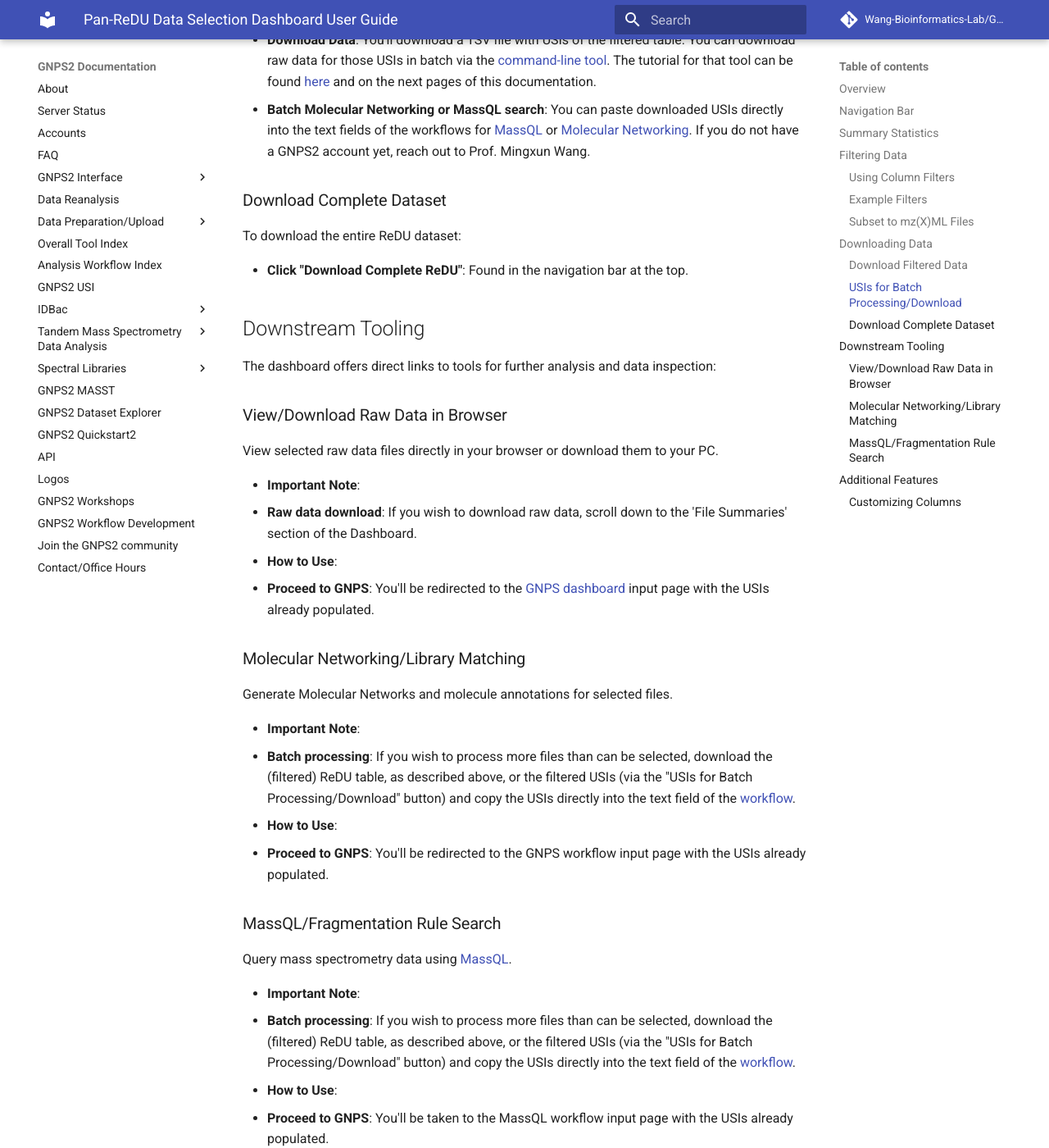
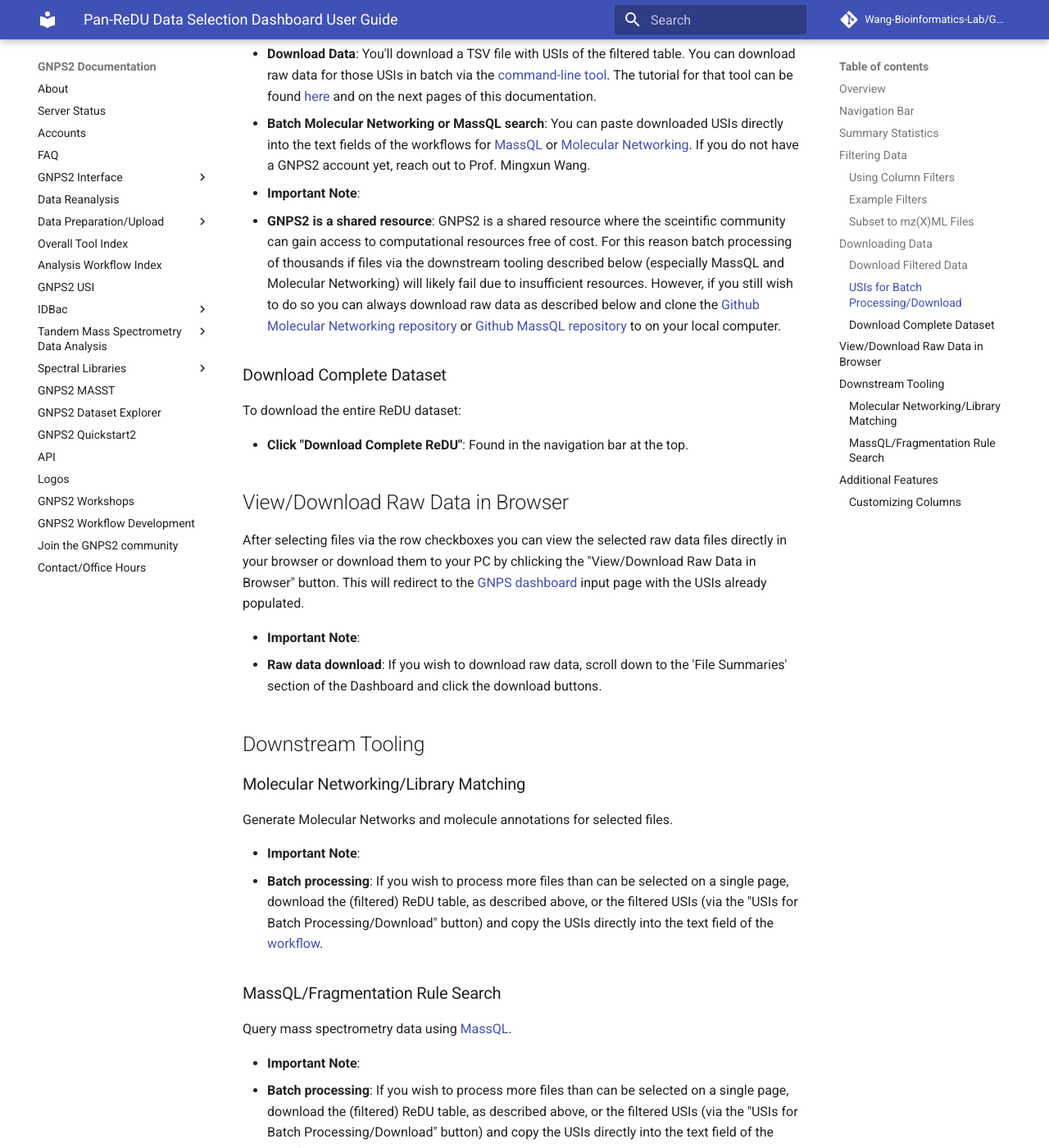
Before and after one commit to Wang-Bioinformatics-Lab/GNPS2_Documentation, an MkDocs documentation site: the page built from docs/ReDU_Dataselection_dashboard.md, in a window 1280 px wide and 1400 px high, scrolled down 3398 px. Shown: the whole window at 82% size. Built offline with MkDocs 1.6.1 and Material for MkDocs 9.7.7, drawn with Linux system fonts in a browser that asks for light colours; comment, search, counter and statistics services are not loaded; some of the changed text lies outside the part shown.

```diff
--- a/docs/ReDU_Dataselection_dashboard.md
+++ b/docs/ReDU_Dataselection_dashboard.md
@@ -1,6 +1,7 @@
 # Pan-ReDU Data Selection Dashboard User Guide
 
 Welcome to the **Pan-ReDU Dashboard**! This guide will help you navigate the [dashboard](https://redu.gnps2.org/selection/), filter data, download datasets, and utilize downstream tools for your metabolomics research.
+
 
 ## Overview
 
@@ -12,6 +13,7 @@ The **Pan-ReDU Dashboard** is a comprehensive platform that aggregates metadata
 
 By consolidating this data, the dashboard provides a unified interface for exploring and analyzing metabolomics datasets.
 
+
 ## Navigation Bar
 
 At the top of the dashboard, you'll find the navigation bar, which includes:
@@ -20,6 +22,7 @@ At the top of the dashboard, you'll find the navigation bar, which includes:
 - **Contribute Your Data**: Link to [submission page](https://deposit.redu.gnps2.org/) for your own metadata.
 - **Pan-ReDU Dashboard - Documentation**: Access detailed documentation about the dashboard.
 - **Download Complete Pan-ReDU**: Download the entire Pan-ReDU dataset.
+
 
 ## Summary Statistics
 
@@ -31,6 +34,7 @@ On the left side of the dashboard, the **Summary Statistics** card provides quic
 - **Represented Taxonomies**: Diversity of biological NCBI taxa represented.
 - **Human/Mouse Data**: Specific statistics for human and mouse samples (often of interest for biomedical studies).
 - **Last Modified**: Date when the dataset was last updated.
+
 
 ## Filtering Data
 
@@ -80,6 +84,7 @@ The dashboard provides preset example filters for quick access. These filters ar
 - **Orbitrap Mass Spectrometer**: Filters samples analyzed using an Orbitrap mass spectrometer (QExactive, Orbitrap, Astral substrings).
 - **Homo sapiens and Mus but no Mus musculus**: Advanced filter excluding *Mus musculus*.
 - **Blood Samples from Rattus norvegicus**: Filters for blood samples from *Rattus norvegicus*.
+- **Samples with RP-LC, hydrophobic extraction and MS2 scans**: Filters for files with MS/MS scans, hydrophobic extraction solvents, and reversed phase chromatography. (lipidomics type analysis)
 
 **To use an example filter**:
 
@@ -93,6 +98,7 @@ To filter the table to only include files ending with `.mzML` or `.mzXML`:
 1. **Click "Subset Table to mz(X)ML files"**: This button is located under "Filter Table". Make sure the USI column is not toggled before clicking.
 2. **View Results**: The data table will display only the relevant files while keeping your current filters.
 
+
 ## Downloading Data
 
 ### Download Filtered Data
@@ -103,14 +109,15 @@ After applying your filters, you can download the resulting dataset:
 
 ### USIs for Batch Processing/Download
 
-Download USIs of filtered ReDU table which can be used for batch processing in various GNPS tools or raw data download.
-
-- **Important Note**:
-  - **This returns a TSV file**: This link returns the USIs from your filtered selection in a TSV file.
+Download USIs of filtered ReDU table as tsv file which can be used for batch processing in various GNPS tools or raw data download.
 
 - **How to Use**:
   1. **Download Data**: You'll download a TSV file with USIs of the filtered table. You can download raw data for those USIs in batch via the [command-line tool](https://github.com/Wang-Bioinformatics-Lab/downloadpublicdata). The tutorial for that tool can be found [here](https://github.com/Wang-Bioinformatics-Lab/downloadpublicdata) and on the next pages of this documentation.
   2. **Batch Molecular Networking or MassQL search**: You can paste downloaded USIs directly into the text fields of the workflows for [MassQL](https://gnps2.org/workflowinput?workflowname=massql_workflow) or [Molecular Networking](https://gnps2.org/workflowinput?workflowname=classical_networking_workflow). If you do not have a GNPS2 account yet, reach out to Prof. Mingxun Wang.
+
+
+- **Important Note**:
+  - **GNPS2 is a shared resource**: GNPS2 is a shared resource where the sceintific community can gain access to computational resources free of cost. For this reason batch processing of thousands if files via the downstream tooling described below (especially MassQL and Molecular Networking) will likely fail due to insufficient resources. However, if you still wish to do so you can always download raw data as described below and clone the [Github Molecular Networking repository](https://github.com/Wang-Bioinformatics-Lab/Classical_Networking_Workflow) or [Github MassQL repository](https://github.com/Wang-Bioinformatics-Lab/MassQL_Workflow) to on your local computer.
 
 ### Download Complete Dataset
 
@@ -118,39 +125,30 @@ To download the entire ReDU dataset:
 
 - **Click "Download Complete ReDU"**: Found in the navigation bar at the top.
 
-## Downstream Tooling
 
-The dashboard offers direct links to tools for further analysis and data inspection:
+## View/Download Raw Data in Browser
 
-### View/Download Raw Data in Browser
-
-View selected raw data files directly in your browser or download them to your PC.
+After selecting files via the row checkboxes you can view the selected raw data files directly in your browser or download them to your PC by chlicking the "View/Download Raw Data in Browser" button. This will redirect to the [GNPS dashboard](https://dashboard.gnps2.org/) input page with the USIs already populated.
 
 - **Important Note**:
-  - **Raw data download**: If you wish to download raw data, scroll down to the 'File Summaries' section of the Dashboard.
+  - **Raw data download**: If you wish to download raw data, scroll down to the 'File Summaries' section of the Dashboard and click the download buttons.
 
-- **How to Use**:
-  1. **Proceed to GNPS**: You'll be redirected to the [GNPS dashboard](https://dashboard.gnps2.org/) input page with the USIs already populated.
+
+## Downstream Tooling
 
 ### Molecular Networking/Library Matching
 
 Generate Molecular Networks and molecule annotations for selected files.
 
 - **Important Note**:
-  - **Batch processing**: If you wish to process more files than can be selected, download the (filtered) ReDU table, as described above, or the filtered USIs (via the "USIs for Batch Processing/Download" button) and copy the USIs directly into the text field of the [workflow](https://gnps2.org/workflowinput?workflowname=classical_networking_workflow).
-
-- **How to Use**:
-  1. **Proceed to GNPS**: You'll be redirected to the GNPS workflow input page with the USIs already populated.
+  - **Batch processing**: If you wish to process more files than can be selected on a single page, download the (filtered) ReDU table, as described above, or the filtered USIs (via the "USIs for Batch Processing/Download" button) and copy the USIs directly into the text field of the [workflow](https://gnps2.org/workflowinput?workflowname=classical_networking_workflow).
 
 ### MassQL/Fragmentation Rule Search
 
 Query mass spectrometry data using [MassQL](https://mwang87.github.io/MassQueryLanguage_Documentation/).
 
 - **Important Note**:
-  - **Batch processing**: If you wish to process more files than can be selected, download the (filtered) ReDU table, as described above, or the filtered USIs (via the "USIs for Batch Processing/Download" button) and copy the USIs directly into the text field of the [workflow](https://gnps2.org/workflowinput?workflowname=massql_workflow).
-
-- **How to Use**:
-  1. **Proceed to GNPS**: You'll be taken to the MassQL workflow input page with the USIs already populated.
+  - **Batch processing**: If you wish to process more files than can be selected on a single page, download the (filtered) ReDU table, as described above, or the filtered USIs (via the "USIs for Batch Processing/Download" button) and copy the USIs directly into the text field of the [workflow](https://gnps2.org/workflowinput?workflowname=massql_workflow).
 
 ## Additional Features
 
```
Also changed, not shown: docs/ReDU_AccessingThroughExplorer.md (added, +11 -0 lines).
